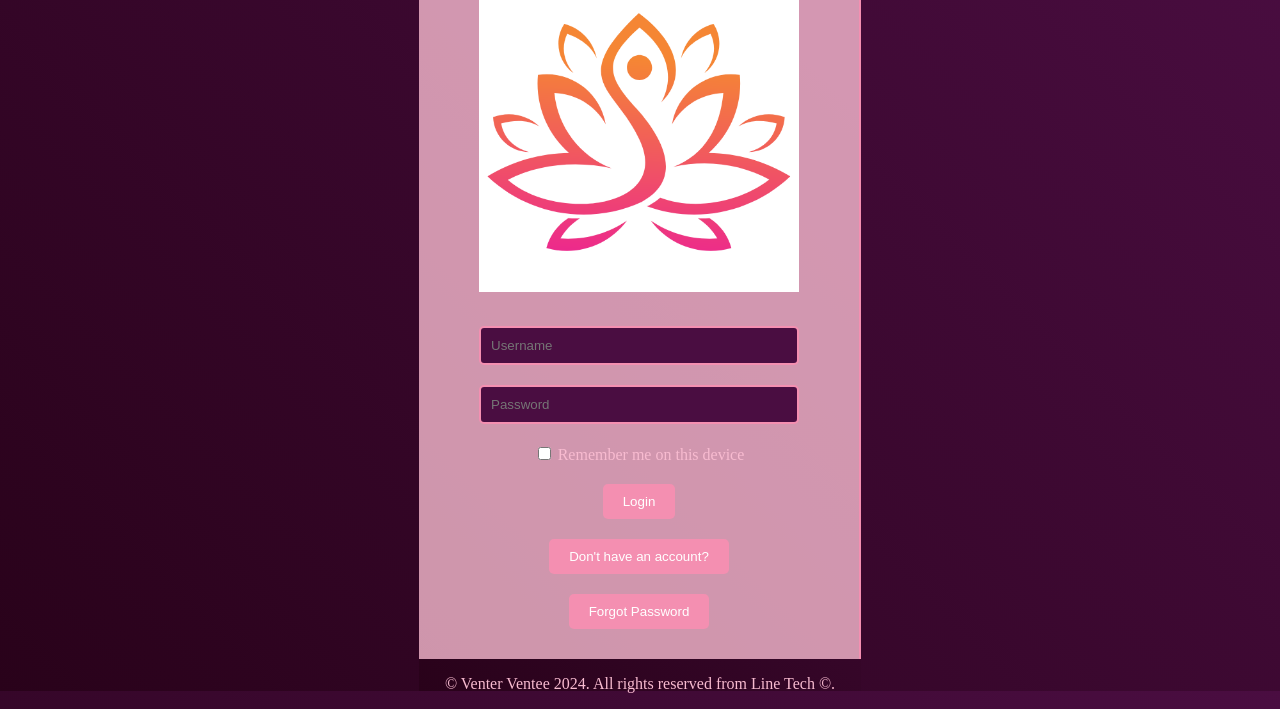
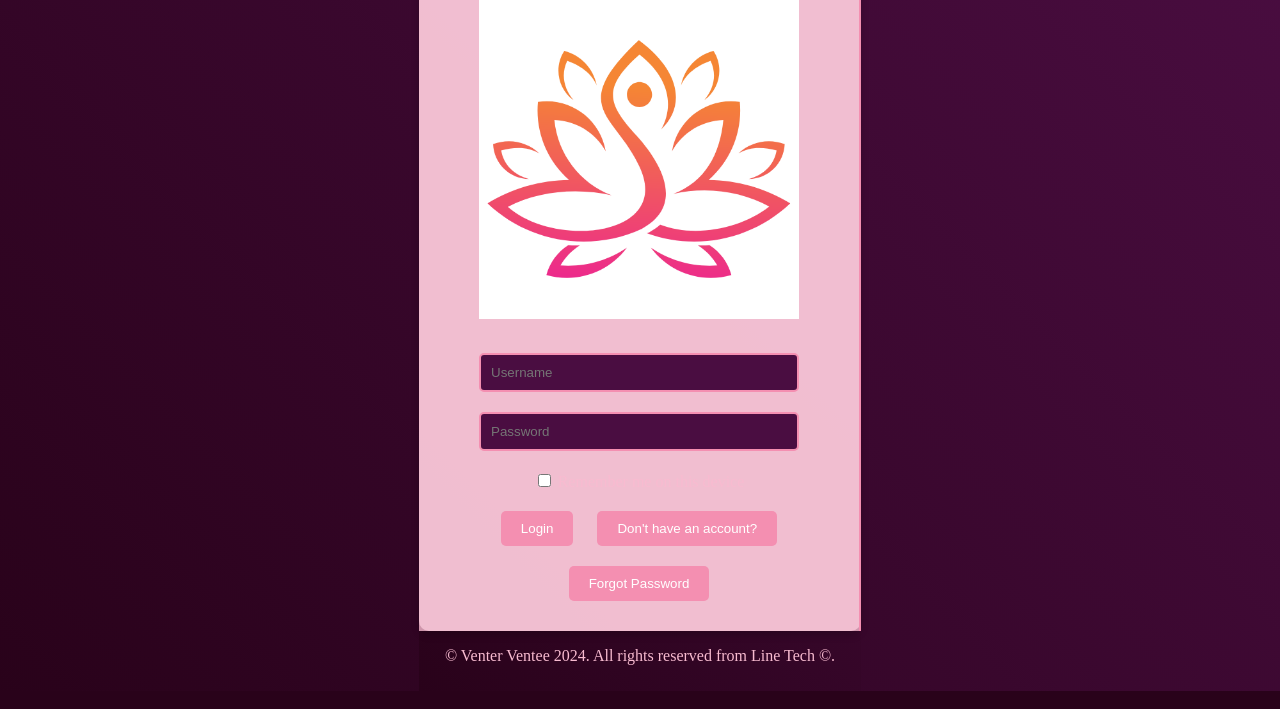
Before and after one commit to Griffin71/Venter-Ventee, a website: page LorS.html in a window 1280 px wide. Shown: the part 109-818 px from the top of the page. Drawn offline with Linux system fonts and the light colour scheme.

Commit message:
LorS.html

```diff
--- a/LorS.html
+++ b/LorS.html
@@ -8,18 +8,18 @@
     <link rel="stylesheet" href="LorS.css">
 </head>
 <body>
-    <div class="left">
-        <div class="content">
-            <h1>Welcome Back</h1>
-            <img src="2.png" alt="Welcome Image">
-            <form id="sign-in-form">
+    <div class="container">
+        <div class="left">
+            <div class="content">
+                <h1>Welcome Back</h1>
+                <img src="2.png" alt="Welcome Image">
                 <input type="text" id="username" placeholder="Username" name="Username" required>
                 <input type="password" id="password" placeholder="Password" name="Password" required>
                 <label><input type="checkbox"> Remember me on this device</label>
-                <button type="submit">Login</button>
-            </form>
-            <button><a href="Sign up.html">Don't have an account?</a></button>
-            <button onclick="openForgotPasswordModal()">Forgot Password</button>
+                <button type="submit" id="loginButton">Login</button>
+                <button><a href="Sign-up.html">Don't have an account?</a></button>
+                <button onclick="openForgotPasswordModal()">Forgot Password</button>
+            </div>
         </div>
     </div>
     <div id="forgotPasswordModal" style="display: none;">
```
